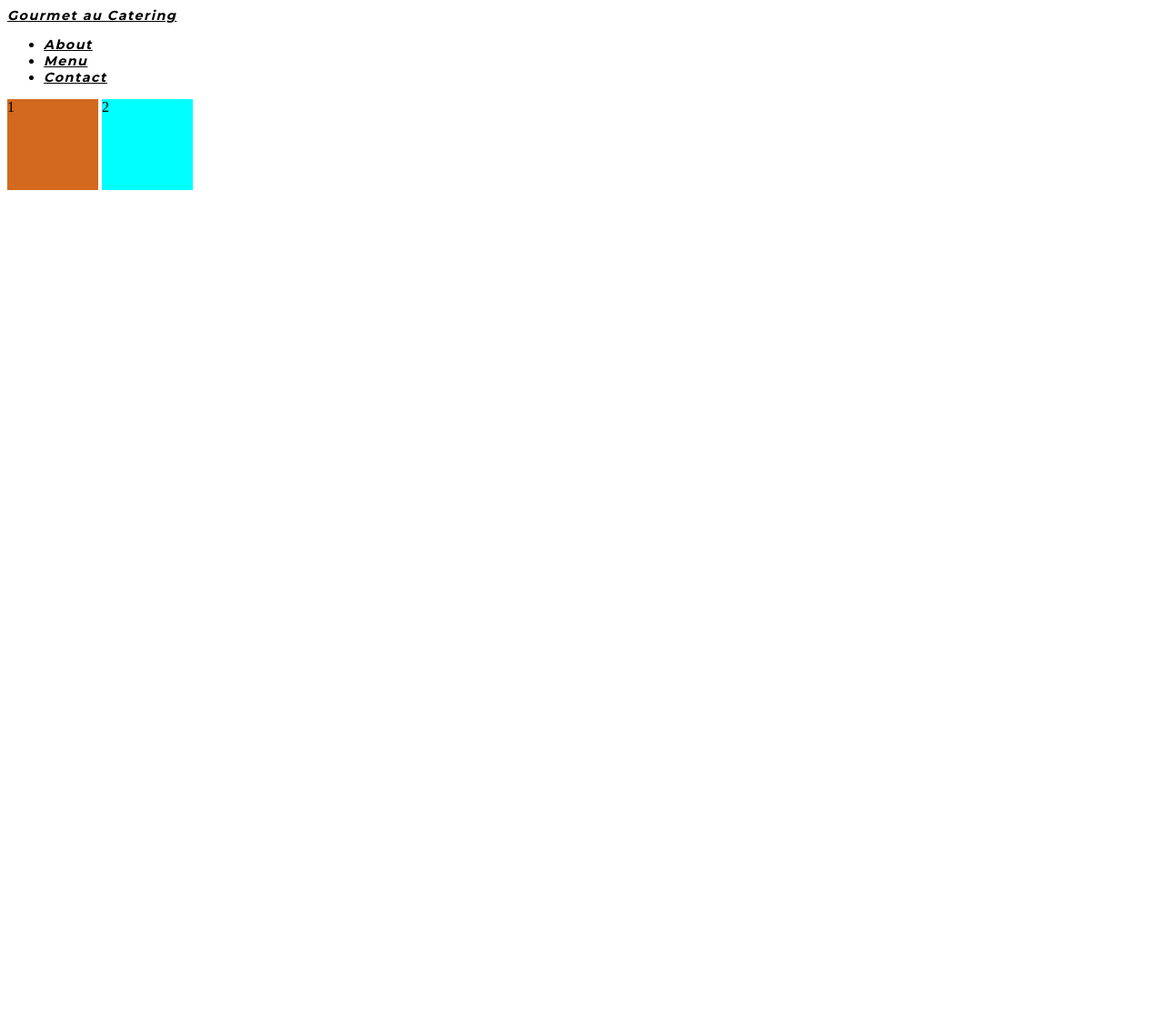
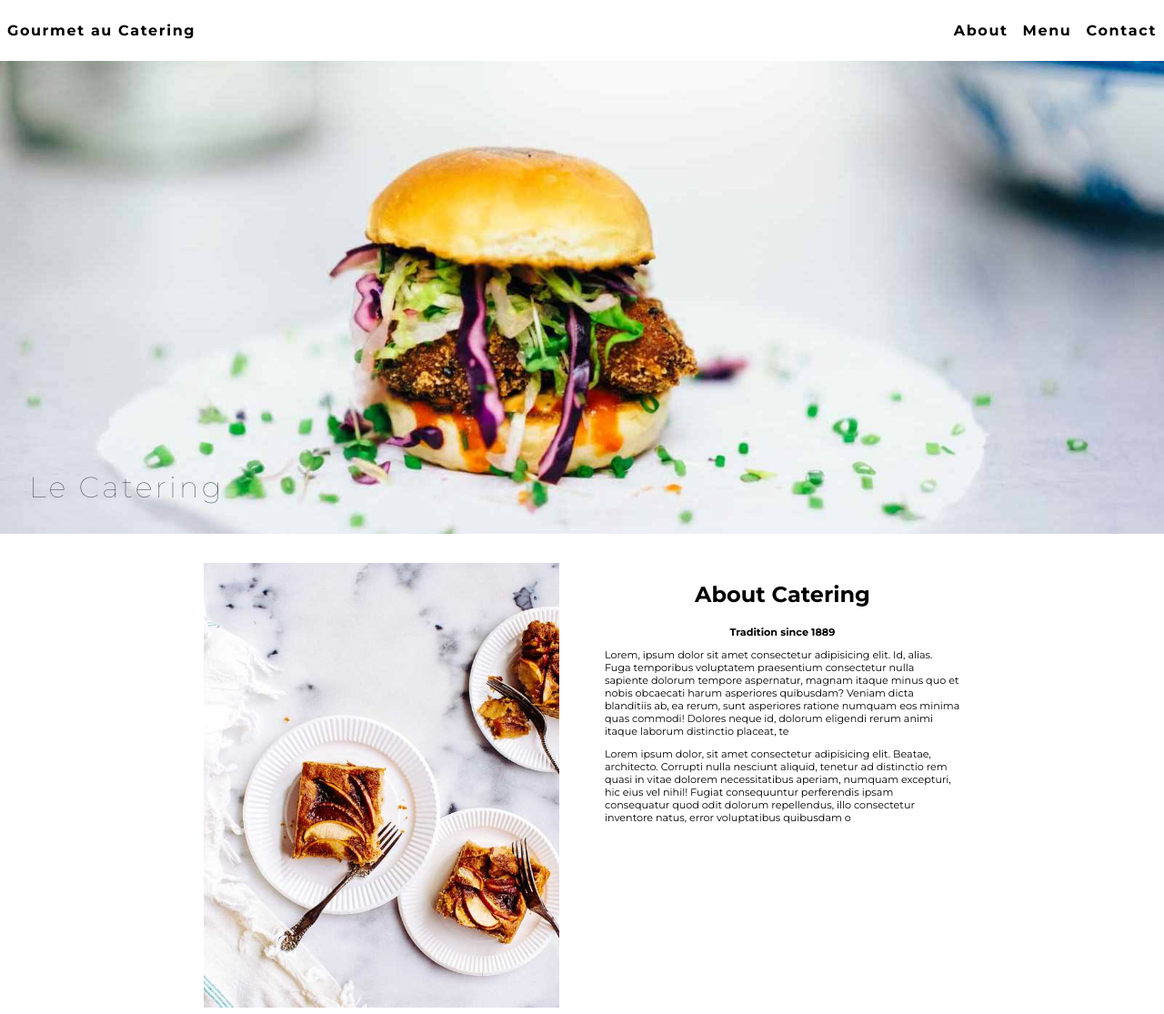
Before and after one commit to Stelian2022/Maquette-resto, a plain HTML site: page index.html in a window 1280 px wide. Shown: the top 1115 px of the page at 91% size. Before the commit the page ends 800 px from the top, so only its background shows below. Drawn offline with Linux system fonts and the light colour scheme.

Commit message:
Depot maquette

```diff
--- a/assets/css/style.css
+++ b/assets/css/style.css
@@ -2,30 +2,106 @@
   font-family: "montserrat";
   src: url(../font/Montserrat-VariableFont_wght.ttf);
 }
+*{
+  font-family: "montserrat";
+}
+body{
+  margin: 0%;
+}
 nav {
-  /* background-color: rgb(193, 149, 229);
-  color: rgb(165, 42, 42);
-  border: 5px blue solid;
-  border-radius: 38px 38px 38px 38px;
-  -webkit-border-radius: 38px 38px 38px 38px;
-  -moz-border-radius: 38px 38px 38px 38px; */
-  font-size: 0.9rem;
+
+  font-size: 1rem;
   font-weight: bold;
   font-family: "montserrat";
-  font-style: oblique;
-  text-decoration: underline;
-  letter-spacing: 0.09rem;
+  /* font-style: oblique; */
+  /* text-decoration: underline; */
+  letter-spacing: 0.1rem;
+  display: flex;
+  justify-content: space-between;
+  align-items: center;
 }
-#blockTest {
-    display: inline-block;
-  background-color: chocolate;
-  width: 100px;
-  height: 100px;
+#brand{
+  padding-left: 0.5rem;
 }
-#blockTest2 {
+#menu{
+  display: flex;
+  list-style-type: none;
+  font-size: 1rem;
 
-display: inline-block;
-  background-color: aqua;
-  width: 100px;
-  height: 100px;
 }
+#menu li{
+  /* background-color: chartreuse; */
+  padding: 0.5rem;
+  /* margin: 0.5rem; */
+}
+
+#imgHeader{
+  background-image: url(../img/hamburger.jpg);
+  height: 65vh;
+  background-position: center;
+  background-repeat: no-repeat;
+  background-size: cover;
+  align-items: flex-end;
+  display: flex;
+
+
+}
+h1{
+  font-family: "montserrat";
+  color: #545a5d;
+  margin-left: 2rem;
+  margin-bottom: 2rem;
+  font-weight: 100;
+  letter-spacing: 0.2rem;
+  font-size: 2rem;
+
+}
+#about{
+  width: 65%;
+  /* border: 1px green solid; */
+  margin: auto;
+  margin-top: 2rem;
+  display: flex;
+  justify-content: space-between;
+
+
+
+}
+
+/* .est le symbol des classes css */
+.card{
+  width: 47%;
+  /* border: 1px red solid; */
+}
+.image{
+  width: 100%;
+}
+#about h2{
+  text-align: center;
+}
+#about h3{
+  text-align: center;
+  font-size: 0.7rem;
+
+}
+
+#menu2{
+  width: 65%;
+  /* border: 1px green solid; */
+  margin: auto;
+  margin-top: 2rem;
+  display: flex;
+  justify-content: space-between;
+  flex-direction: row-reverse;
+
+}
+#menu2 h3{
+  text-align: center;
+  font-size: 1.5rem;
+  letter-spacing: 0.2rem;
+}
+
+p{
+  font-size: 0.7rem;
+
+}
--- a/index.html
+++ b/index.html
@@ -1,24 +1,71 @@
 <!DOCTYPE html>
 <html lang="fr">
   <head>
-
-    <meta charset="UTF-8">
-    <meta http-equiv="X-UA-Compatible" content="IE=edge">
-    <meta name="viewport" content="width=device-width, initial-scale=1.0">
+    <meta charset="UTF-8" />
+    <meta http-equiv="X-UA-Compatible" content="IE=edge" />
+    <meta name="viewport" content="width=device-width, initial-scale=1.0" />
     <title>Gourmet au catering</title>
-    <link rel="stylesheet" href="./assets/css/style.css">
-
+    <link rel="stylesheet" href="./assets/css/style.css" />
   </head>
   <body>
     <nav>
       <div id="brand">Gourmet au Catering</div>
-    <ul>
+      <ul id="menu">
         <li>About</li>
         <li>Menu</li>
         <li>Contact</li>
       </ul>
     </nav>
-  <div id="blockTest">1</div>
-  <div id="blockTest2">2</div>
+    <div id="imgHeader"><h1>Le Catering</h1></div>
+
+    <section id="about">
+      <div class="card">
+        <img src="./assets/img/tablesetting2.jpg" alt="image" class="image" />
+      </div>
+
+      <div class="card">
+        <h2>About Catering</h2>
+
+        <h3>Tradition since 1889</h3>
+        <p>
+          Lorem, ipsum dolor sit amet consectetur adipisicing elit. Id, alias.
+          Fuga temporibus voluptatem praesentium consectetur nulla sapiente
+          dolorum tempore aspernatur, magnam itaque minus quo et nobis obcaecati
+          harum asperiores quibusdam? Veniam dicta blanditiis ab, ea rerum, sunt
+          asperiores ratione numquam eos minima quas commodi! Dolores neque id,
+          dolorum eligendi rerum animi itaque laborum distinctio placeat, te
+        </p>
+        <p>
+          Lorem ipsum dolor, sit amet consectetur adipisicing elit. Beatae,
+          architecto. Corrupti nulla nesciunt aliquid, tenetur ad distinctio rem
+          quasi in vitae dolorem necessitatibus aperiam, numquam excepturi, hic
+          eius vel nihil! Fugiat consequuntur perferendis ipsam consequatur quod
+          odit dolorum repellendus, illo consectetur inventore natus, error
+          voluptatibus quibusdam o
+        </p>
+      </div>
+    </section>
+
+    <section id="menu2">
+      <div class="card">
+        <img src="./assets/img/tablesetting.jpg" alt="image" class="image" />
+      </div>
+
+      <div class="card">
+        <h3>Our Menu</h3>
+
+        <h4>Bread Basket</h4>
+        <p>qgqdsgfqdfgqdfgqdgqdfgqdfgqdfg</p>
+        <h4>belgian Waffle</h4>
+        <p>sgfaqergytzerhyqergtregtaergaergae</p>
+        <h4>Scrambled eggs</h4>
+        <p>qezqazerzqefqzefqze</p>
+        <h4>Blueberry Pancakes</h4>
+        <p>qergqergsdhgsfghsfgjhdfghsf</p>
+      </div>
+    </section>
+
+    <!-- <div id="blockTest">1</div>
+  <div id="blockTest2">2</div> -->
   </body>
 </html>
```
Also changed, not shown: assets/img/Maquette-resto-LG.jpg (renamed from Maquette-resto-LG.jpg), assets/img/hamburger.jpg (added), assets/img/tablesetting.jpg (added), assets/img/tablesetting2.jpg (added). Lines whose indentation alone changed are shown as unchanged.
